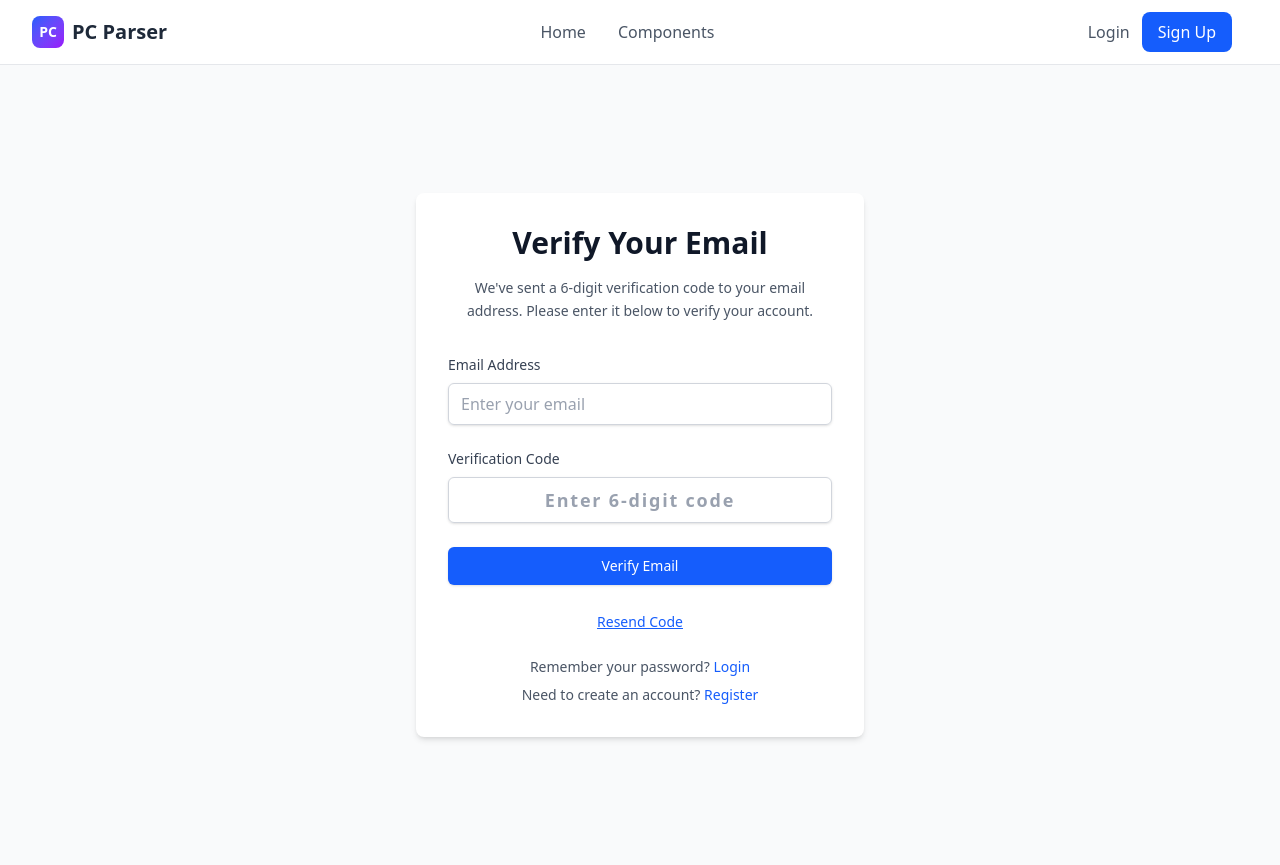
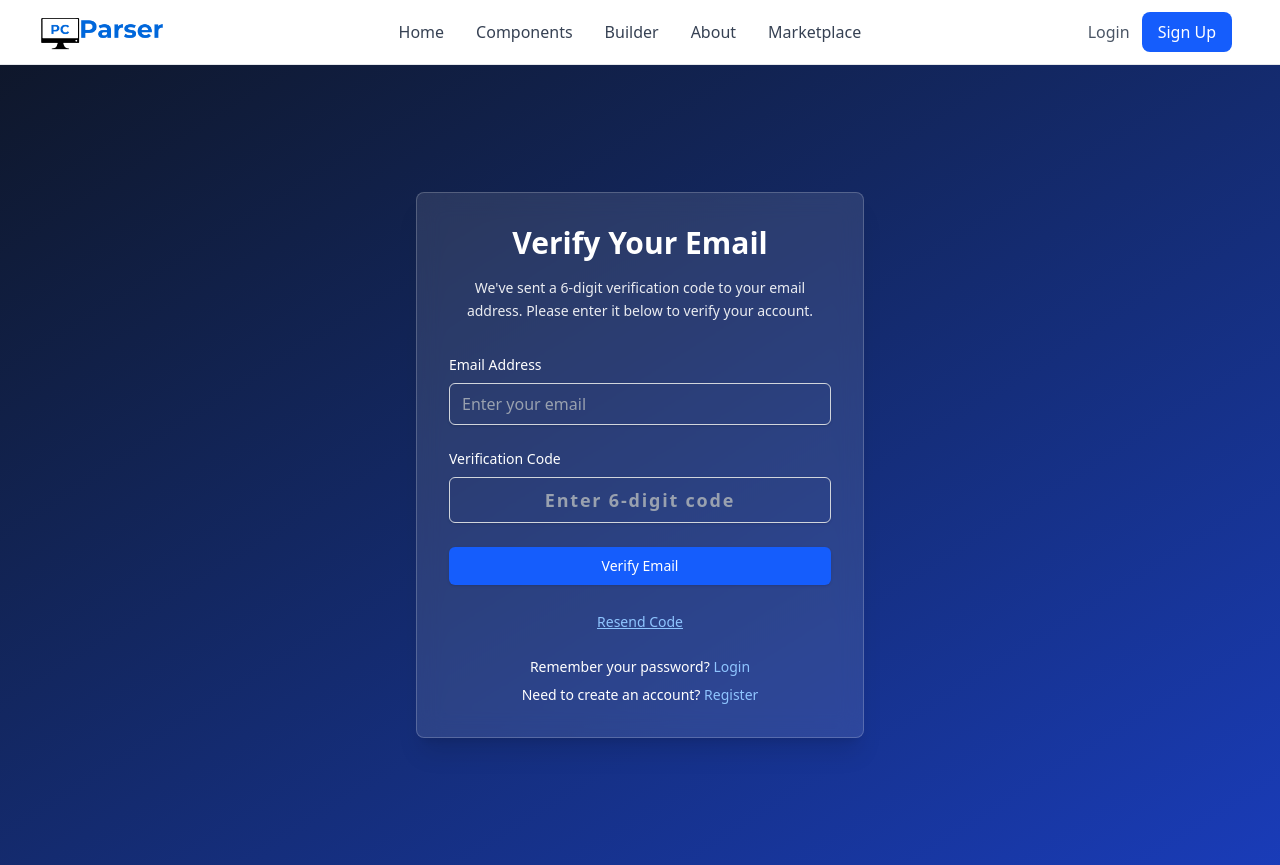
Before and after one commit to FaiyazAwsaf/pc_parser, a Vue app in the folder frontend/: page /verify-email in a window 1280 px wide. Built offline with nearby package versions, Linux system fonts and the light colour scheme.

Commit message:
Changed some components

```diff
--- a/frontend/src/components/Navbar.vue
+++ b/frontend/src/components/Navbar.vue
@@ -4,31 +4,66 @@
       <div class="flex justify-between items-center h-16">
         <!-- Logo and Brand -->
         <div class="flex items-center">
-          <router-link to="/" class="flex items-center space-x-2">
-            <div class="w-8 h-8 bg-gradient-to-br from-blue-600 to-purple-600 rounded-lg flex items-center justify-center">
-              <span class="text-white font-bold text-sm">PC</span>
-            </div>
-            <span class="text-xl font-bold text-gray-800">PC Parser</span>
+       <router-link to="/" class="flex items-center">
+          <img :src="pcLogo" alt="PC Parser Logo" class="w-35 h-35 object-contain" />
             </router-link>
+
+
         </div>
 
+        <!-- Navigation Links -->
         <!-- Navigation Links -->
 <div class="hidden md:flex items-center space-x-8">
   <router-link
     to="/"
-            class="text-gray-600 hover:text-blue-600 transition-colors font-medium"
-            :class="{ 'text-blue-600': $route.path === '/' }"
+    class="text-gray-700 hover:text-blue-600 transition-colors font-medium"
+    :class="{ 'text-blue-600 font-bold': $route.path === '/' }"
   >
     Home
   </router-link>
+
+  <!-- Components with dropdown only, no page redirect -->
+  <div class="relative group">
+    <span class="cursor-pointer text-gray-700 hover:text-blue-600 transition-colors font-medium">
+      Components
+    </span>
+    <div class="absolute left-0 mt-2 w-56 bg-white rounded-lg shadow-lg z-50 opacity-0 group-hover:opacity-100 transition-opacity duration-300 pointer-events-none group-hover:pointer-events-auto">
+      <ul class="divide-y divide-gray-200">
+        <li><router-link to="/components/motherboards" class="block px-4 py-2 hover:bg-gray-100">Motherboards</router-link></li>
+        <li><router-link to="/components/monitor" class="block px-4 py-2 hover:bg-gray-100">Monitor</router-link></li>
+        <li><router-link to="/components/gpu" class="block px-4 py-2 hover:bg-gray-100">GPU</router-link></li>
+        <li><router-link to="/components/power-supplies" class="block px-4 py-2 hover:bg-gray-100">Power Supplies</router-link></li>
+        <li><router-link to="/components/cpus" class="block px-4 py-2 hover:bg-gray-100">CPUs</router-link></li>
+        <li><router-link to="/components/cases" class="block px-4 py-2 hover:bg-gray-100">Cases</router-link></li>
+      </ul>
+    </div>
+  </div>
+
   <router-link
-            to="/components"
-            class="text-gray-600 hover:text-blue-600 transition-colors font-medium"
-            :class="{ 'text-blue-600': $route.path.startsWith('/components') }"
+    to="/builder"
+    class="text-gray-700 hover:text-blue-600 transition-colors font-medium"
+    :class="{ 'text-blue-600 font-bold': $route.path === '/builder' }"
   >
-            Components
+    Builder
+  </router-link>
+
+  <router-link
+    to="/about"
+    class="text-gray-700 hover:text-blue-600 transition-colors font-medium"
+    :class="{ 'text-blue-600 font-bold': $route.path === '/about' }"
+  >
+    About
+  </router-link>
+
+  <router-link
+    to="/marketplace"
+    class="text-gray-700 hover:text-blue-600 transition-colors font-medium"
+    :class="{ 'text-blue-600 font-bold': $route.path === '/marketplace' }"
+  >
+    Marketplace
   </router-link>
 </div>
+
 
         <!-- User Section -->
         <div class="flex items-center space-x-4">
@@ -162,6 +197,8 @@
 import { ref, computed, onMounted, watch } from 'vue'
 import { useRouter } from 'vue-router'
 import UserAvatar from './UserAvatar.vue'
+import pcLogo from '@/assets/Images/PC Parser logo.png'
+
 
 const router = useRouter()
 const user = ref(null)
--- a/frontend/src/views/EmailVerificationPage.vue
+++ b/frontend/src/views/EmailVerificationPage.vue
@@ -1,16 +1,16 @@
 <template>
-  <div class="min-h-screen flex items-center justify-center bg-gray-50 py-12 px-4 sm:px-6 lg:px-8">
+  <div class="min-h-screen flex items-center justify-center bg-gradient-to-br from-slate-900 to-blue-800 py-12 px-4 sm:px-6 lg:px-8">
     <div class="max-w-md w-full space-y-8">
-      <div class="bg-white rounded-lg shadow-md p-8">
-        <h2 class="text-center text-3xl font-extrabold text-gray-900 mb-4">Verify Your Email</h2>
-        <p class="text-center text-sm text-gray-600 mb-8 leading-relaxed">
+      <div class="bg-white/10 backdrop-blur-md rounded-lg shadow-xl p-8 border border-white/20">
+        <h2 class="text-center text-3xl font-extrabold text-white mb-4">Verify Your Email</h2>
+        <p class="text-center text-sm text-white opacity-90 mb-8 leading-relaxed">
           We've sent a 6-digit verification code to your email address.
           Please enter it below to verify your account.
         </p>
 
         <form @submit.prevent="handleVerification" class="space-y-6">
           <div>
-            <label for="email" class="block text-sm font-medium text-gray-700 mb-2">Email Address</label>
+            <label for="email" class="block text-sm font-medium text-white mb-2">Email Address</label>
             <input
               type="email"
               id="email"
@@ -26,7 +26,7 @@
           </div>
 
           <div>
-            <label for="token" class="block text-sm font-medium text-gray-700 mb-2">Verification Code</label>
+            <label for="token" class="block text-sm font-medium text-white mb-2">Verification Code</label>
             <input
               type="text"
               id="token"
@@ -63,20 +63,20 @@
           <button
             @click="resendCode"
             :disabled="resendLoading || resendCooldown > 0"
-            class="text-sm text-blue-600 hover:text-blue-500 font-medium underline disabled:text-gray-400 disabled:no-underline disabled:cursor-not-allowed"
+            class="text-sm text-blue-300 hover:text-blue-400 font-medium underline disabled:text-gray-400 disabled:no-underline disabled:cursor-not-allowed"
           >
             {{ resendLoading ? 'Sending...' : resendCooldown > 0 ? `Resend in ${resendCooldown}s` : 'Resend Code' }}
           </button>
         </div>
 
         <div class="mt-6 text-center space-y-2">
-          <p class="text-sm text-gray-600">
+          <p class="text-sm text-white">
             Remember your password?
-            <router-link to="/login" class="text-blue-600 hover:text-blue-500 font-medium">Login</router-link>
+            <router-link to="/login" class="text-blue-300 hover:text-blue-400 font-medium">Login</router-link>
           </p>
-          <p class="text-sm text-gray-600">
+          <p class="text-sm text-white">
             Need to create an account?
-            <router-link to="/register" class="text-blue-600 hover:text-blue-500 font-medium">Register</router-link>
+            <router-link to="/register" class="text-blue-300 hover:text-blue-400 font-medium">Register</router-link>
           </p>
         </div>
       </div>
@@ -141,8 +141,6 @@ const handleVerification = async () => {
     if (response.ok) {
       message.value = data.message
       messageType.value = 'success'
-
-      // Redirect to login page after successful verification
       setTimeout(() => {
         router.push('/login')
       }, 2000)
@@ -151,7 +149,6 @@ const handleVerification = async () => {
         message.value = data.error
         messageType.value = 'error'
       } else {
-        // Handle field-specific errors
         Object.keys(data).forEach(key => {
           if (errors.hasOwnProperty(key)) {
             errors[key] = Array.isArray(data[key]) ? data[key][0] : data[key]
@@ -204,14 +201,12 @@ const resendCode = async () => {
   }
 }
 
-// Auto-fill email from query params if available
 onMounted(() => {
   if (route.query.email) {
     form.email = route.query.email
   }
 })
 
-// Cleanup interval on unmount
 onUnmounted(() => {
   if (cooldownInterval) {
     clearInterval(cooldownInterval)
--- a/frontend/src/views/LandingPage.vue
+++ b/frontend/src/views/LandingPage.vue
@@ -48,7 +48,7 @@
               <path stroke-linecap="round" stroke-linejoin="round" stroke-width="2" d="M12 4v16m8-8H4" />
             </svg>
             <h3 class="font-semibold text-xl mb-2">AI Build Helper</h3>
-            <p class="text-gray-600 group-hover:text-green-600">Tell us your budget &amp; needs. Instantly get compatible, optimized builds for gaming, work, or study—powered by AI!</p>
+            <p class="text-gray-600 group-hover:text-green-600">Tell us your budget &amp; needs. Instantly get compatible, optimized builds for gaming, work, or study powered by AI!</p>
           </div>
           <!-- Feature: Second-hand Marketplace -->
           <div class="bg-gradient-to-tr from-purple-50 to-purple-100 rounded-2xl shadow-xl p-8 text-center group hover:scale-105 transition-transform duration-300">
@@ -58,7 +58,7 @@
               <path stroke-linecap="round" stroke-linejoin="round" stroke-width="2" d="M12 8v8" />
             </svg>
             <h3 class="font-semibold text-xl mb-2">Trusted Used Market</h3>
-            <p class="text-gray-600 group-hover:text-purple-600">Browse verified, trustworthy second-hand parts—buy and sell with confidence, no more marketplace scams.</p>
+            <p class="text-gray-600 group-hover:text-purple-600">Browse verified, trustworthy second-hand parts buy and sell with confidence, no more marketplace scams.</p>
           </div>
         </div>
       </div>
```
Also changed, not shown: frontend/src/views/LoginPage.vue (+9 -12 lines), frontend/src/views/RegisterPage.vue (+14 -15 lines), frontend/src/assets/Images/PC Parser logo.png (added). Lines whose indentation alone changed are shown as unchanged.
